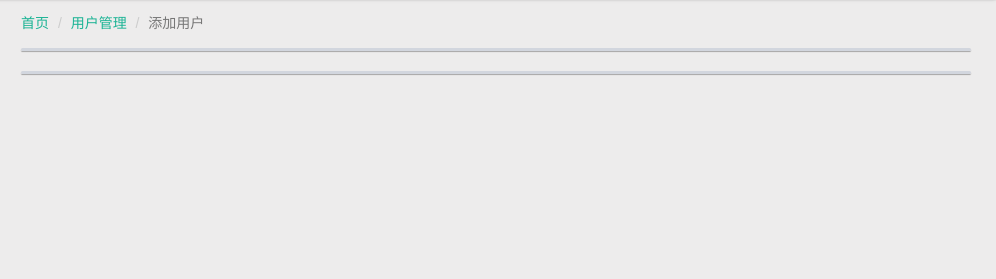
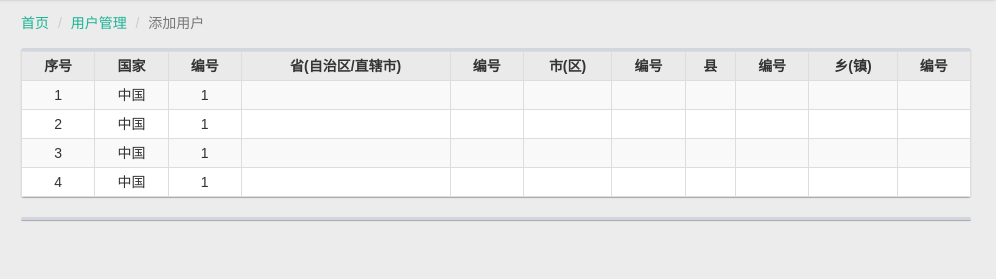
Before and after one commit to dmwin72015/maroro, a website: page public/admin/admin_area.html in a window 1280 px wide. Shown: the part 53-332 px from the top of the page, 284-1280 px from the left. Drawn offline with Linux system fonts and the light colour scheme.

```diff
--- a/app.js
+++ b/app.js
@@ -90,6 +90,6 @@
         error: {}
     });
 });
-
+global.staticPath = 'http://localhost';
 
 module.exports = app;
--- a/model/mysqlPool.js
+++ b/model/mysqlPool.js
@@ -73,6 +73,7 @@
         baseQuery(sql,[name],cb);
     },
     query:baseQuery1,
-    queryBlur:baseQuery2
+    queryBlur:baseQuery2,
+    baseQuery :baseQuery
 };
 module.exports  = tools;
--- a/public/admin/admin_area.html
+++ b/public/admin/admin_area.html
@@ -13,7 +13,7 @@
 </head>
 
 <body class="myadmin-skin">
-<!-- 顶部 -->
+    <!-- 顶部 -->
     <header class="row">
         <nav class="navbar navbar-fixed-top ">
             <div class="navbar-header">
@@ -65,7 +65,7 @@
                         <img src="../images/my_l.jpg" alt="">
                     </a>
                     <div class="user-info">
-                        当前时间:2016-05-03
+                        <span>当前时间:2016-05-03</span>
                         <i class="fa fa-sort-down"></i>
                     </div>
                 </div>
@@ -143,13 +143,80 @@
                 <!-- 实际内容 -->
                 <div class="box box-border">
                     <table class="" id="china">
-
+                        <thead>
+                            <tr>
+                                <th>序号</th>
+                                <th>国家</th>
+                                <th>编号</th>
+                                <th>省(自治区/直辖市)</th>
+                                <th>编号</th>
+                                <th>市(区)</th>
+                                <th>编号</th>
+                                <th>县</th>
+                                <th>编号</th>
+                                <th>乡(镇)</th>
+                                <th>编号</th>
+                            </tr>
+                        </thead>
+                        <tbody>
+                            <tr>
+                                <td>1</td>
+                                <td>中国</td>
+                                <td>1</td>
+                                <td></td>
+                                <td></td>
+                                <td></td>
+                                <td></td>
+                                <td></td>
+                                <td></td>
+                                <td></td>
+                                <td></td>
+                            </tr>
+                            <tr>
+                                <td>2</td>
+                                <td>中国</td>
+                                <td>1</td>
+                                <td></td>
+                                <td></td>
+                                <td></td>
+                                <td></td>
+                                <td></td>
+                                <td></td>
+                                <td></td>
+                                <td></td>
+                            </tr>
+                            <tr>
+                                <td>3</td>
+                                <td>中国</td>
+                                <td>1</td>
+                                <td></td>
+                                <td></td>
+                                <td></td>
+                                <td></td>
+                                <td></td>
+                                <td></td>
+                                <td></td>
+                                <td></td>
+                            </tr>
+                            <tr>
+                                <td>4</td>
+                                <td>中国</td>
+                                <td>1</td>
+                                <td></td>
+                                <td></td>
+                                <td></td>
+                                <td></td>
+                                <td></td>
+                                <td></td>
+                                <td></td>
+                                <td></td>
+                            </tr>
+                        </tbody>
                     </table>
                 </div>
                 <div class="box box-border">
                     <form action="">
                         <div class="form-group"></div>
-
                     </form>
                 </div>
             </div>
@@ -166,7 +233,7 @@
     $('#set_frined_bar').toggleClass('hide');
     // $('#set_frined_bar').css('right', '-280px');
 });
-$('#toggleLeftSideBar').click(function(){
+$('#toggleLeftSideBar').click(function() {
     $('#menu_list').toggleClass('min');
     $('.user-pic').toggleClass('min');
     $('#main_wraper').toggleClass('full');
--- a/public/css/common.css
+++ b/public/css/common.css
@@ -1,81 +1,106 @@
 @charset "utf-8";
-body { font-family: '\5FAE\8F6F\96C5\9ED1', arial }
-body, ul, p, h1, h2, h3, h4, h5, h6 { margin: 0; padding: 0 }
-a:link, a:visited, a:active { text-decoration: none }
-ul { list-style: none }
-i,em{font-style: normal}
-.fix-top { position: fixed; top: 0; }
-.clearfix:before, .clearfix:after { clear: both; display: table; content: ''; }
-input[type=text] { border: 1px solid #eee }
-.label { text-align: center; line-height: 0.9; font-style: normal; }
-.label-success { background-color: #00A65A; }
+body{font-family:'\5FAE\8F6F\96C5\9ED1',arial}
+body,ul,p,h1,h2,h3,h4,h5,h6{margin:0;padding:0}
+a:link,a:visited,a:active{text-decoration:none}
+ul{list-style:none}
+i,em{font-style:normal}
+.fix-top{position:fixed;top:0;}
+.clearfix:before,.clearfix:after{clear:both;display:table;content:'';}
+input[type=text]{border:1px solid #eee}
+.label{text-align:center;line-height:0.9;font-style:normal;}
+.label-success{background-color:#00A65A;}
+
 /* 工具类 */
-.inline { display: inline}
-.font-bold { font-weight: bold; }
-.hide { display: none; }
-.inline { display: inline; }
-.no-padding { padding: 0 !important }
-.no-border { border: 0 none !important; }
-.margin-bot20 { margin-bottom: 20px; }
-.opacity-zero { opacity: 0; -moz-opacity: 0; filter: alpha(Opacity=0); -ms-filter: progid:DXImageTransform.Microsoft.Alpha(Opacity=0); filter: progid:DXImageTransform.Microsoft.Alpha(Opacity=0); }
+.inline{display:inline}
+.font-bold{font-weight:bold;}
+.hide{display:none;}
+.inline{display:inline;}
+.no-padding{padding:0!important}
+.no-border{border:0 none!important;}
+.margin-bot20{margin-bottom:20px;}
+.opacity-zero{opacity:0;-moz-opacity:0;filter:alpha(Opacity=0);-ms-filter:progid:DXImageTransform.Microsoft.Alpha(Opacity=0);filter:progid:DXImageTransform.Microsoft.Alpha(Opacity=0);}
+
 /*背景色*/
-.bg-safe, .bg-yellow, .bg-red, .bg-green, .bg-light-blue, .bg-danger, .bg-aqua, .bg-blue, .bg-teal, .bg-yellow, .bg-orange, .bg-lime, .bg-red2, .bg-purple, .bg-fuchsia, .bg-fuchsia, .bg-muted, .bg-navy { color: #fff !important; }
-.bg-safe { background-color: #00C0EF; }
-.bg-red { background-color: #d9534f; border-color: #ff0000; }
-.bg-blue { background-color: #0073B7 !important }
-.bg-light-blue { background-color: #3c8dbc !important }
-.bg-teal { background-color: #39CCCC !important }
-.bg-yellow { background-color: #F39C12 !important; }
-.bg-green { background-color: #00A65A }
-.bg-orange { background-color: #FF851B !important }
-.bg-aqua { background-color: #00c0ef !important }
-.bg-lime { background-color: #01FF70 !important }
-.bg-red2 { background-color: #DD4B39 !important }
-.bg-purple { background-color: #605CA8 !important }
-.bg-fuchsia { background-color: #F012BE !important }
-.bg-muted { background-color: #777 }
-.bg-navy { background-color: #001F3F !important }
-.bg-teal-gradient { background: #39cccc !important; background: -webkit-gradient(linear, left bottom, left top, color-stop(0, #39cccc), color-stop(1, #7adddd)) !important; background: -ms-linear-gradient(bottom, #39cccc, #7adddd) !important; background: -moz-linear-gradient(center bottom, #39cccc 0%, #7adddd 100%) !important; background: -o-linear-gradient(#7adddd, #39cccc) !important; filter: progid:DXImageTransform.Microsoft.gradient(startColorstr='#7adddd', endColorstr='#39cccc', GradientType=0) !important; color: #fff }
-.bg-light-blue-gradient { background: #3c8dbc !important; background: -webkit-gradient(linear, left bottom, left top, color-stop(0, #3c8dbc), color-stop(1, #67a8ce)) !important; background: -ms-linear-gradient(bottom, #3c8dbc, #67a8ce) !important; background: -moz-linear-gradient(center bottom, #3c8dbc 0, #67a8ce 100%) !important; background: -o-linear-gradient(#67a8ce, #3c8dbc) !important; filter: progid:DXImageTransform.Microsoft.gradient(startColorstr='#67a8ce', endColorstr='#3c8dbc', GradientType=0) !important; color: #fff }
-.bg-blue-gradient { background: #0073b7 !important; background: -webkit-gradient(linear, left bottom, left top, color-stop(0, #0073b7), color-stop(1, #0089db)) !important; background: -ms-linear-gradient(bottom, #0073b7, #0089db) !important; background: -moz-linear-gradient(center bottom, #0073b7 0, #0089db 100%) !important; background: -o-linear-gradient(#0089db, #0073b7) !important; filter: progid:DXImageTransform.Microsoft.gradient(startColorstr='#0089db', endColorstr='#0073b7', GradientType=0) !important; color: #fff }
-.bg-aqua-gradient { background: #00c0ef !important; background: -webkit-gradient(linear, left bottom, left top, color-stop(0, #00c0ef), color-stop(1, #14d1ff)) !important; background: -ms-linear-gradient(bottom, #00c0ef, #14d1ff) !important; background: -moz-linear-gradient(center bottom, #00c0ef 0, #14d1ff 100%) !important; background: -o-linear-gradient(#14d1ff, #00c0ef) !important; filter: progid:DXImageTransform.Microsoft.gradient(startColorstr='#14d1ff', endColorstr='#00c0ef', GradientType=0) !important; color: #fff }
-.bg-yellow-gradient { background: #f39c12 !important; background: -webkit-gradient(linear, left bottom, left top, color-stop(0, #f39c12), color-stop(1, #f7bc60)) !important; background: -ms-linear-gradient(bottom, #f39c12, #f7bc60) !important; background: -moz-linear-gradient(center bottom, #f39c12 0, #f7bc60 100%) !important; background: -o-linear-gradient(#f7bc60, #f39c12) !important; filter: progid:DXImageTransform.Microsoft.gradient(startColorstr='#f7bc60', endColorstr='#f39c12', GradientType=0) !important; color: #fff }
-.bg-purple-gradient { background: #605ca8 !important; background: -webkit-gradient(linear, left bottom, left top, color-stop(0, #605ca8), color-stop(1, #9491c4)) !important; background: -ms-linear-gradient(bottom, #605ca8, #9491c4) !important; background: -moz-linear-gradient(center bottom, #605ca8 0, #9491c4 100%) !important; background: -o-linear-gradient(#9491c4, #605ca8) !important; filter: progid:DXImageTransform.Microsoft.gradient(startColorstr='#9491c4', endColorstr='#605ca8', GradientType=0) !important; color: #fff }
-.bg-green-gradient { background: #00a65a !important; background: -webkit-gradient(linear, left bottom, left top, color-stop(0, #00a65a), color-stop(1, #00ca6d)) !important; background: -ms-linear-gradient(bottom, #00a65a, #00ca6d) !important; background: -moz-linear-gradient(center bottom, #00a65a 0, #00ca6d 100%) !important; background: -o-linear-gradient(#00ca6d, #00a65a) !important; filter: progid:DXImageTransform.Microsoft.gradient(startColorstr='#00ca6d', endColorstr='#00a65a', GradientType=0) !important; color: #fff }
-.bg-red-gradient { background: #dd4b39 !important; background: -webkit-gradient(linear, left bottom, left top, color-stop(0, #dd4b39), color-stop(1, #e47365)) !important; background: -ms-linear-gradient(bottom, #dd4b39, #e47365) !important; background: -moz-linear-gradient(center bottom, #dd4b39 0, #e47365 100%) !important; background: -o-linear-gradient(#e47365, #dd4b39) !important; filter: progid:DXImageTransform.Microsoft.gradient(startColorstr='#e47365', endColorstr='#dd4b39', GradientType=0) !important; color: #fff }
-.bg-black-gradient { background: #111 !important; background: -webkit-gradient(linear, left bottom, left top, color-stop(0, #111), color-stop(1, #2b2b2b)) !important; background: -ms-linear-gradient(bottom, #111, #2b2b2b) !important; background: -moz-linear-gradient(center bottom, #111 0, #2b2b2b 100%) !important; background: -o-linear-gradient(#2b2b2b, #111) !important; filter: progid:DXImageTransform.Microsoft.gradient(startColorstr='#2b2b2b', endColorstr='#111111', GradientType=0) !important; color: #fff }
-.bg-maroon-gradient { background: #d81b60 !important; background: -webkit-gradient(linear, left bottom, left top, color-stop(0, #d81b60), color-stop(1, #e73f7c)) !important; background: -ms-linear-gradient(bottom, #d81b60, #e73f7c) !important; background: -moz-linear-gradient(center bottom, #d81b60 0, #e73f7c 100%) !important; background: -o-linear-gradient(#e73f7c, #d81b60) !important; filter: progid:DXImageTransform.Microsoft.gradient(startColorstr='#e73f7c', endColorstr='#d81b60', GradientType=0) !important; color: #fff }
-.small-box { border-radius: 3px; position: relative; display: block; box-shadow: 0 1px 1px rgba(0, 0, 0, 0.1); margin-bottom: 20px; }
-.small-box .inner { padding: 10px; color: #fff; }
-.small-box .inner>h3 { font-size: 38px; font-weight: bold; margin: 0 0 10px; white-space: nowrap; padding: 0; }
-.small-box .inner>p { font-size: 14px; margin-bottom: 15px; }
-.small-box >.small-box-footer { position: relative; text-align: center; padding: 3px 0; color: rgba(255, 255, 255, 0.8); display: block; z-index: 10; background: rgba(0, 0, 0, 0.1) none repeat scroll 0 0; text-decoration: none; }
-.small-box >.small-box-footer:hover { color: #fff; background: rgba(0, 0, 0, 0.3) none repeat scroll 0 0; }
-.small-box sup { font-size: 20px; }
+.bg-safe,.bg-yellow,.bg-red,.bg-green,.bg-light-blue,.bg-danger,.bg-aqua,.bg-blue,.bg-teal,.bg-yellow,.bg-orange,.bg-lime,.bg-red2,.bg-purple,.bg-fuchsia,.bg-fuchsia,.bg-muted,.bg-navy{color:#fff!important;}
+.bg-safe{background-color:#00C0EF;}
+.bg-red{background-color:#d9534f;border-color:#ff0000;}
+.bg-blue{background-color:#0073B7!important}
+.bg-light-blue{background-color:#3c8dbc!important}
+.bg-teal{background-color:#39CCCC!important}
+.bg-yellow{background-color:#F39C12!important;}
+.bg-green{background-color:#00A65A}
+.bg-orange{background-color:#FF851B!important}
+.bg-aqua{background-color:#00c0ef!important}
+.bg-lime{background-color:#01FF70!important}
+.bg-red2{background-color:#DD4B39!important}
+.bg-purple{background-color:#605CA8!important}
+.bg-fuchsia{background-color:#F012BE!important}
+.bg-muted{background-color:#777}
+.bg-navy{background-color:#001F3F!important}
+.bg-teal-gradient{background:#39cccc!important;background:-webkit-gradient(linear,left bottom,left top,color-stop(0,#39cccc),color-stop(1,#7adddd))!important;background:-ms-linear-gradient(bottom,#39cccc,#7adddd)!important;background:-moz-linear-gradient(center bottom,#39cccc 0%,#7adddd 100%)!important;background:-o-linear-gradient(#7adddd,#39cccc)!important;filter:progid:DXImageTransform.Microsoft.gradient(startColorstr='#7adddd',endColorstr='#39cccc',GradientType=0)!important;color:#fff}
+.bg-light-blue-gradient{background:#3c8dbc!important;background:-webkit-gradient(linear,left bottom,left top,color-stop(0,#3c8dbc),color-stop(1,#67a8ce))!important;background:-ms-linear-gradient(bottom,#3c8dbc,#67a8ce)!important;background:-moz-linear-gradient(center bottom,#3c8dbc 0,#67a8ce 100%)!important;background:-o-linear-gradient(#67a8ce,#3c8dbc)!important;filter:progid:DXImageTransform.Microsoft.gradient(startColorstr='#67a8ce',endColorstr='#3c8dbc',GradientType=0)!important;color:#fff}
+.bg-blue-gradient{background:#0073b7!important;background:-webkit-gradient(linear,left bottom,left top,color-stop(0,#0073b7),color-stop(1,#0089db))!important;background:-ms-linear-gradient(bottom,#0073b7,#0089db)!important;background:-moz-linear-gradient(center bottom,#0073b7 0,#0089db 100%)!important;background:-o-linear-gradient(#0089db,#0073b7)!important;filter:progid:DXImageTransform.Microsoft.gradient(startColorstr='#0089db',endColorstr='#0073b7',GradientType=0)!important;color:#fff}
+.bg-aqua-gradient{background:#00c0ef!important;background:-webkit-gradient(linear,left bottom,left top,color-stop(0,#00c0ef),color-stop(1,#14d1ff))!important;background:-ms-linear-gradient(bottom,#00c0ef,#14d1ff)!important;background:-moz-linear-gradient(center bottom,#00c0ef 0,#14d1ff 100%)!important;background:-o-linear-gradient(#14d1ff,#00c0ef)!important;filter:progid:DXImageTransform.Microsoft.gradient(startColorstr='#14d1ff',endColorstr='#00c0ef',GradientType=0)!important;color:#fff}
+.bg-yellow-gradient{background:#f39c12!important;background:-webkit-gradient(linear,left bottom,left top,color-stop(0,#f39c12),color-stop(1,#f7bc60))!important;background:-ms-linear-gradient(bottom,#f39c12,#f7bc60)!important;background:-moz-linear-gradient(center bottom,#f39c12 0,#f7bc60 100%)!important;background:-o-linear-gradient(#f7bc60,#f39c12)!important;filter:progid:DXImageTransform.Microsoft.gradient(startColorstr='#f7bc60',endColorstr='#f39c12',GradientType=0)!important;color:#fff}
+.bg-purple-gradient{background:#605ca8!important;background:-webkit-gradient(linear,left bottom,left top,color-stop(0,#605ca8),color-stop(1,#9491c4))!important;background:-ms-linear-gradient(bottom,#605ca8,#9491c4)!important;background:-moz-linear-gradient(center bottom,#605ca8 0,#9491c4 100%)!important;background:-o-linear-gradient(#9491c4,#605ca8)!important;filter:progid:DXImageTransform.Microsoft.gradient(startColorstr='#9491c4',endColorstr='#605ca8',GradientType=0)!important;color:#fff}
+.bg-green-gradient{background:#00a65a!important;background:-webkit-gradient(linear,left bottom,left top,color-stop(0,#00a65a),color-stop(1,#00ca6d))!important;background:-ms-linear-gradient(bottom,#00a65a,#00ca6d)!important;background:-moz-linear-gradient(center bottom,#00a65a 0,#00ca6d 100%)!important;background:-o-linear-gradient(#00ca6d,#00a65a)!important;filter:progid:DXImageTransform.Microsoft.gradient(startColorstr='#00ca6d',endColorstr='#00a65a',GradientType=0)!important;color:#fff}
+.bg-red-gradient{background:#dd4b39!important;background:-webkit-gradient(linear,left bottom,left top,color-stop(0,#dd4b39),color-stop(1,#e47365))!important;background:-ms-linear-gradient(bottom,#dd4b39,#e47365)!important;background:-moz-linear-gradient(center bottom,#dd4b39 0,#e47365 100%)!important;background:-o-linear-gradient(#e47365,#dd4b39)!important;filter:progid:DXImageTransform.Microsoft.gradient(startColorstr='#e47365',endColorstr='#dd4b39',GradientType=0)!important;color:#fff}
+.bg-black-gradient{background:#111!important;background:-webkit-gradient(linear,left bottom,left top,color-stop(0,#111),color-stop(1,#2b2b2b))!important;background:-ms-linear-gradient(bottom,#111,#2b2b2b)!important;background:-moz-linear-gradient(center bottom,#111 0,#2b2b2b 100%)!important;background:-o-linear-gradient(#2b2b2b,#111)!important;filter:progid:DXImageTransform.Microsoft.gradient(startColorstr='#2b2b2b',endColorstr='#111111',GradientType=0)!important;color:#fff}
+.bg-maroon-gradient{background:#d81b60!important;background:-webkit-gradient(linear,left bottom,left top,color-stop(0,#d81b60),color-stop(1,#e73f7c))!important;background:-ms-linear-gradient(bottom,#d81b60,#e73f7c)!important;background:-moz-linear-gradient(center bottom,#d81b60 0,#e73f7c 100%)!important;background:-o-linear-gradient(#e73f7c,#d81b60)!important;filter:progid:DXImageTransform.Microsoft.gradient(startColorstr='#e73f7c',endColorstr='#d81b60',GradientType=0)!important;color:#fff}
+.small-box{border-radius:3px;position:relative;display:block;box-shadow:0 1px 1px rgba(0,0,0,0.1);margin-bottom:20px;}
+.small-box .inner{padding:10px;color:#fff;}
+.small-box .inner>h3{font-size:38px;font-weight:bold;margin:0 0 10px;white-space:nowrap;padding:0;}
+.small-box .inner>p{font-size:14px;margin-bottom:15px;}
+.small-box >.small-box-footer{position:relative;text-align:center;padding:3px 0;color:rgba(255,255,255,0.8);display:block;z-index:10;background:rgba(0,0,0,0.1) none repeat scroll 0 0;text-decoration:none;}
+.small-box >.small-box-footer:hover{color:#fff;background:rgba(0,0,0,0.3) none repeat scroll 0 0;}
+.small-box sup{font-size:20px;}
 
 /*主题框*/
-.box { position: relative; border-radius: 3px; background: #ffffff; border-top: 3px solid #d2d6de; margin-bottom: 20px; width: 100%; box-shadow: 0 1px 1px rgba(0, 0, 0, 0.3); }
-.box.box-success { border-top-color: #00a65a; }
-.box.box-info { border-top-color: #00C0EF; }
-.box.box-primary { border-top-color: #3c8dbc; }
-.box.box-solid { border-top: 0; }
-.box.box-solid.box-primary { border: 1px solid #3c8dbc; }
-.box.box-solid.box-primary>.box-header a, .box.box-solid.box-primary>.box-header .btn { color: #fff }
-.box.box-solid.box-primary>.box-header { color: #fff; background-color: #3c8dbc; }
-.box-header { padding: 10px; color: #333; display: block; position: relative; }
-.direct-chat.box .box-header:hover { cursor: move }
-.box-header.with-border { border-bottom: 1px solid #f4f4f4; }
-.box-title { display: inline-block; font-size: 18px; font-weight: bold }
-.box-body { border-radius: 0 0 3px 3px; padding: 10px; }
-.box-footer { border-radius: 0 0 3px 3px; border-top: 1px solid #F4F4F4; padding: 10px; background-color: #FFF; }
-.box-header>.box-tool { position: absolute; right: 10px; top: 5px; }
-.box-tool .pagination { margin: 0; }
-.box-tool .glyphicon-search { cursor: pointer; }
-.box.box-success .pagination li.active { background-color: #00a65a; }
+.box{position:relative;border-radius:3px;background:#ffffff;border-top:3px solid #d2d6de;margin-bottom:20px;width:100%;box-shadow:0 1px 1px rgba(0,0,0,0.3);}
+.box.box-success{border-top-color:#00a65a;}
+.box.box-info{border-top-color:#00C0EF;}
+.box.box-primary{border-top-color:#3c8dbc;}
+.box.box-solid{border-top:0;}
+.box.box-solid.box-primary{border:1px solid #3c8dbc;}
+.box.box-solid.box-primary>.box-header a,.box.box-solid.box-primary>.box-header .btn{color:#fff}
+.box.box-solid.box-primary>.box-header{color:#fff;background-color:#3c8dbc;}
+.box-header{padding:10px;color:#333;display:block;position:relative;}
+.direct-chat.box .box-header:hover{cursor:move}
+.box-header.with-border{border-bottom:1px solid #f4f4f4;}
+.box-title{display:inline-block;font-size:18px;font-weight:bold}
+.box-body{border-radius:0 0 3px 3px;padding:10px;}
+.box-footer{border-radius:0 0 3px 3px;border-top:1px solid #F4F4F4;padding:10px;background-color:#FFF;}
+.box-header>.box-tool{position:absolute;right:10px;top:5px;}
+.box-tool .pagination{margin:0;}
+.box-tool .glyphicon-search{cursor:pointer;}
+.box.box-success .pagination li.active{background-color:#00a65a;}
+
+/*表格*/
+table {
+    border: 1px solid #ddd;
+    border-collapse: collapse;
+    width: 100%;
+}
+table thead tr {
+    background-color: #eaeaea;
+    /*background: -webkit-gradient(linear, left bottom, left top, color-stop(0.39, rgb(220, 220, 220)), color-stop(0.7, rgb(242, 242, 242)));*/
+    /*background: -moz-linear-gradient(center bottom, rgb(220, 220, 220) 39%, rgb(242, 242, 242) 70%);*/
+}
+table tbody tr:hover {
+    background-color: #efefef
+}
+
+table td,
+table th {
+    border: 1px solid #ddd;
+    padding: 4px 8px;
+    text-align: center;
+}
+
+table tbody tr:nth-child(odd) {
+    background: #f9f9f9;
+}
 
 /*表单*/
-.form-group{margin-bottom: 15px;}
-.form-control{display: block;height: 35px;width: 100%;color: #333;background-color: #fff;
-	-webkit-transition: border-color ease-in-out .15s, box-shadow ease-in-out .15s;
-  -o-transition: border-color ease-in-out .15s, box-shadow ease-in-out .15s;
-  transition: border-color ease-in-out .15s, box-shadow ease-in-out .15s;}
+.form-group{margin-bottom:15px;}
+.form-control{display:block;height:35px;width:100%;color:#333;background-color:#fff;-webkit-transition:border-color ease-in-out .15s,box-shadow ease-in-out .15s;-o-transition:border-color ease-in-out .15s,box-shadow ease-in-out .15s;transition:border-color ease-in-out .15s,box-shadow ease-in-out .15s;}
--- a/public/js/modules/admin.js
+++ b/public/js/modules/admin.js
@@ -8,4 +8,6 @@
         }
         $(this).parent().toggleClass('open');
     });
+
+
 })
```
Also changed, not shown: routes/bg.js (+23 -12 lines).
